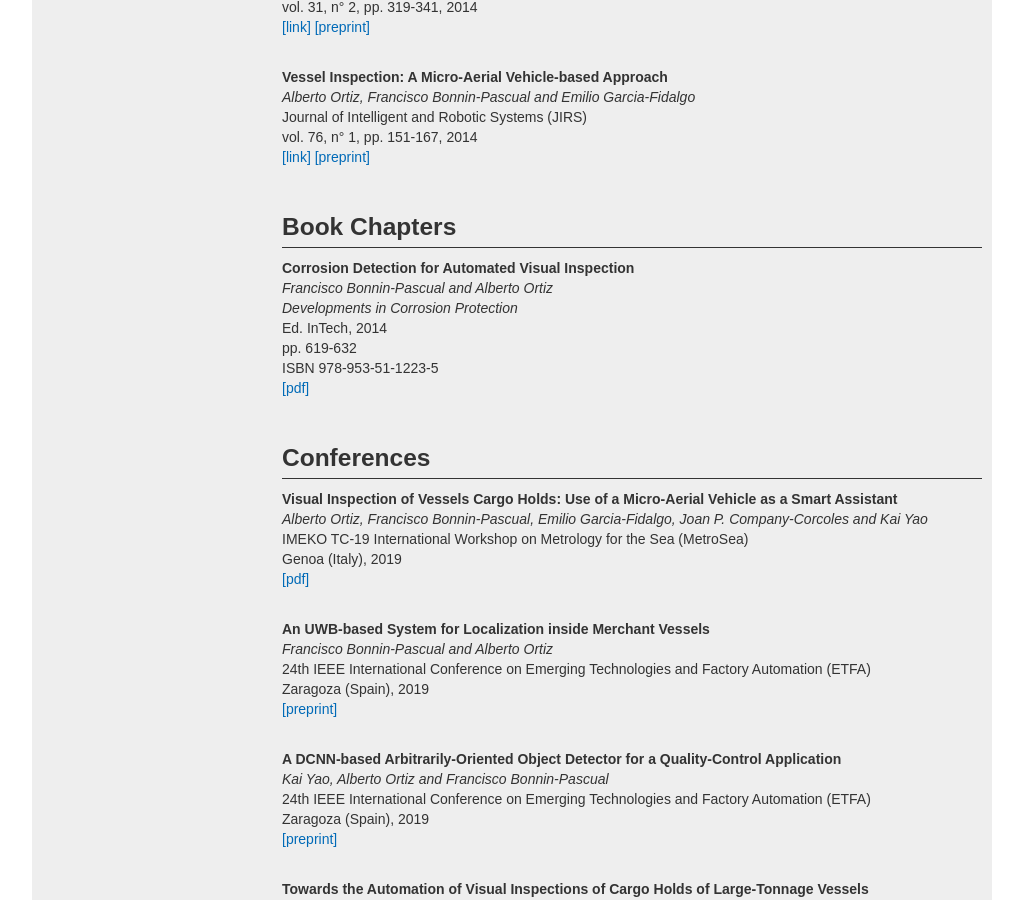
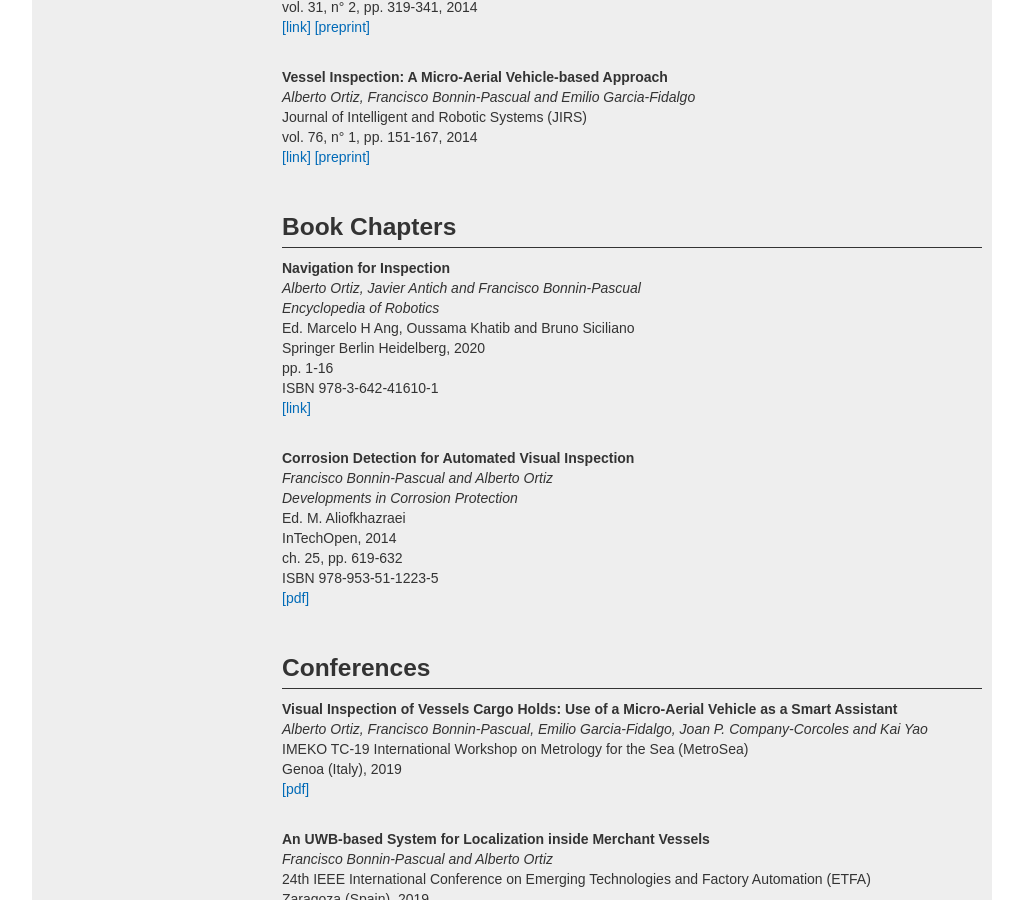
Before and after one commit to xiscobonnin/xiscobonnin.github.io, a Jekyll site: the page built from publications/pubs_type.html, in a window 1280 px wide and 900 px high, scrolled down 1176 px. Shown: the whole window, without its empty margins (128-1151 px from the left). Built offline with Jekyll 4.4.1, drawn with Linux system fonts in a browser that asks for light colours.

Commit message:
Adding Encyclopedia of Robotics

```diff
--- a/_includes/panel_pub_year.html
+++ b/_includes/panel_pub_year.html
@@ -6,6 +6,7 @@
 
 <h5 class="muted">Year</h5>
 <ul class="nav nav-list">
+	<li><a href="#2020">2020</a></li>
 	<li><a href="#2019">2019</a></li>
 	<li><a href="#2018">2018</a></li>
 	<li><a href="#2017">2017</a></li>
--- a/index.html
+++ b/index.html
@@ -41,6 +41,8 @@ id: home
 	<h3 class="title-und">News</h3>
 	<table class="table table-condensed">
 	<tbody>
+
+		<tr><td class="span2 text-center">30-03-2020</td><td class="span7">New book chapter published in <a href="https://doi.org/10.1007/978-3-642-41610-1_87-1">Encyclopedia of Robotics: Navigation for Inspection</a>.</em></td></tr>
 
 		<tr><td class="span2 text-center">29/31-01-2020</td><td class="span7"><a href="/projects/#bugwright2">BUGWRIGHT2</a> kick-off meeting held in Naples (France).</em></td></tr>
 
--- a/publications/pubs_type.html
+++ b/publications/pubs_type.html
@@ -90,11 +90,23 @@ vol. 76, n° 1, pp. 151-167, 2014<br>
 <h3 class="title-und">Book Chapters</h3>
 
 <p class="text-justify">
+<strong>Navigation for Inspection</strong><br>
+<em>Alberto Ortiz, Javier Antich and Francisco Bonnin-Pascual</em><br>
+<em>Encyclopedia of Robotics</em><br>
+Ed. Marcelo H Ang, Oussama Khatib and Bruno Siciliano<br>
+Springer Berlin Heidelberg, 2020<br>
+pp. 1-16<br>
+ISBN 978-3-642-41610-1<br>
+<a href="https://doi.org/10.1007/978-3-642-41610-1_87-1">[link]</a>
+</p><br>
+
+<p class="text-justify">
 <strong>Corrosion Detection for Automated Visual Inspection</strong><br>
 <em>Francisco Bonnin-Pascual and Alberto Ortiz</em><br>
 <em>Developments in Corrosion Protection</em><br>
-Ed. InTech, 2014<br>
-pp. 619-632<br>
+Ed. M. Aliofkhazraei<br>
+InTechOpen, 2014<br>
+ch. 25, pp. 619-632<br>
 ISBN 978-953-51-1223-5<br>
 <a href="https://www.intechopen.com/books/developments-in-corrosion-protection/corrosion-detection-for-automated-visual-inspection">[pdf]</a>
 </p><br>
```
Also changed, not shown: publications/index.html (+18 -2 lines).
